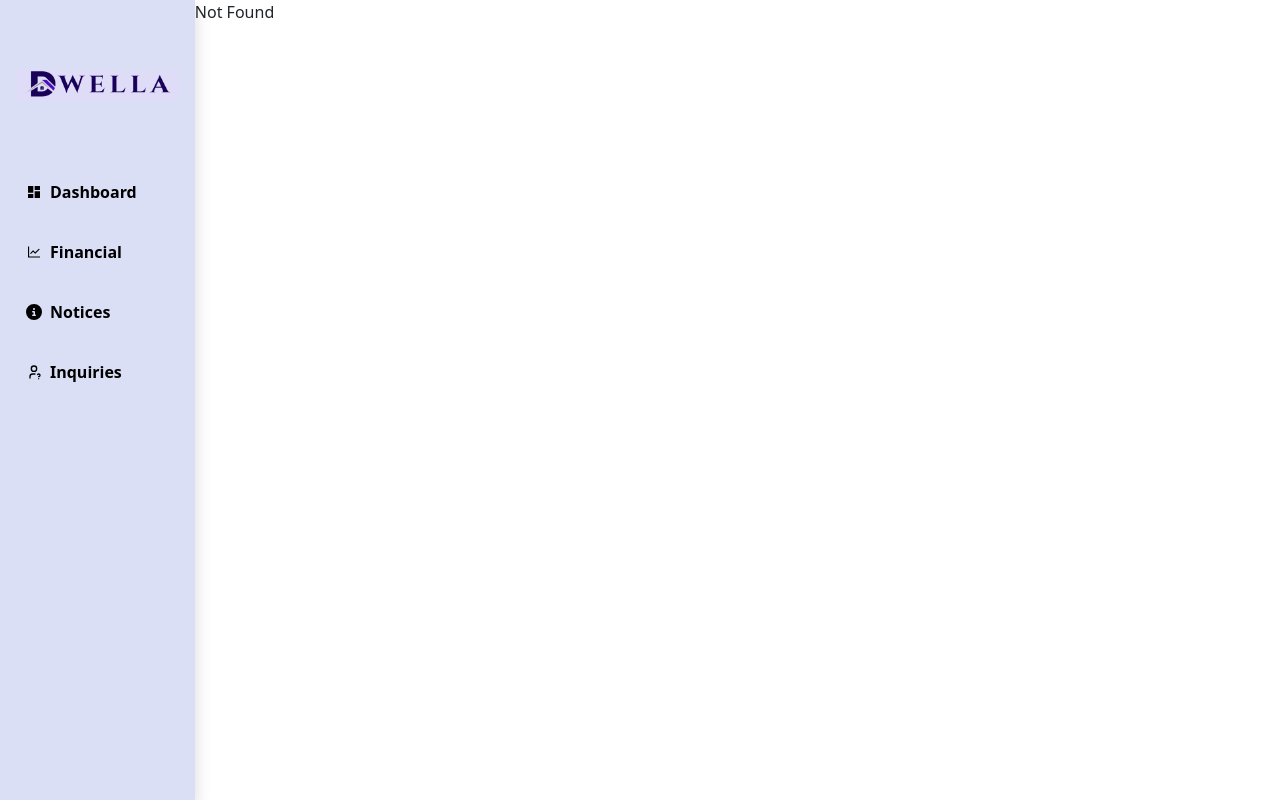
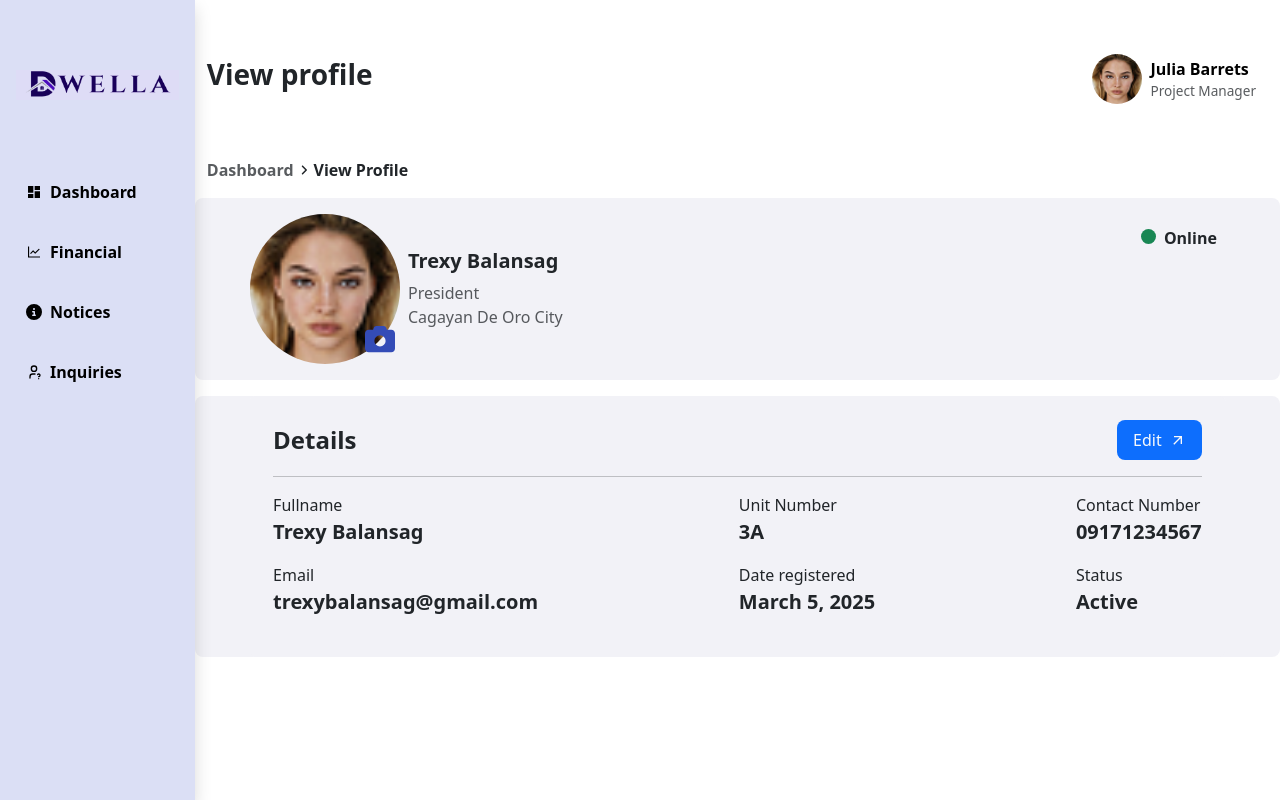
Before and after one commit to eimanncalderon0711/dwella-web, a React (Vite) app: page /resident/profile in a window 1280 px wide. Before the commit this address had no page. Built offline with nearby package versions, Linux system fonts and the light colour scheme.

Commit message:
Create profile page and its components

```diff
--- a/src/components/Header.tsx
+++ b/src/components/Header.tsx
@@ -1,6 +1,7 @@
 import { Dropdown } from 'react-bootstrap'
 import  logo from "../assets/_ 1.png"
 import type { ReactNode } from 'react'
+import { useNavigate } from '@tanstack/react-router';
 
 
 interface HeaderProps {
@@ -8,6 +9,8 @@ interface HeaderProps {
 };
 
 function Header({children} : HeaderProps) {
+  const navigate = useNavigate();
+
   return (
     <div className="d-flex justify-content-start flex-column-reverse flex-sm-row justify-content-sm-between align-items-center gap-5 gap-md-3 flex-wrap-reverse">
         {children}
@@ -27,8 +30,8 @@ function Header({children} : HeaderProps) {
             </Dropdown.Toggle>
 
             <Dropdown.Menu>
-            <Dropdown.Item href="#/settings">Settings</Dropdown.Item>
-            <Dropdown.Item href="#/account">Account</Dropdown.Item>
+            <Dropdown.Item href="#/settings" onClick={() => navigate({to: '/resident/profile'})}>View Profile</Dropdown.Item>
+            <Dropdown.Item href="#/account" onClick={() => navigate({to: '/resident/contact'})}>Account Settings</Dropdown.Item>
             <Dropdown.Divider />
             <Dropdown.Item href="#/logout" className="text-danger">Logout</Dropdown.Item>
             </Dropdown.Menu>
--- /dev/null
+++ b/src/components/ProfileAvatar.tsx
@@ -0,0 +1,27 @@
+import { FaCamera } from "react-icons/fa6"
+import profile from "../assets/_ 1.png"
+import { Image } from "react-bootstrap"
+
+function ProfileAvatar() {
+  return (
+    <div className="p-3 d-flex align-items-center gap-2">
+
+      {/* Profile avatar */}
+        <div className="position-relative">
+            <Image src={profile} roundedCircle  width={150} height={150}/>
+            <div className="position-absolute" style={{bottom:10, right:5, cursor:"pointer"}}>
+                <FaCamera size={30} color="#344CB7"/>
+            </div>
+        </div>
+
+      {/* Side profile info */}
+        <div className="d-flex flex-column">
+            <h3 className="fw-bold fs-5">Trexy Balansag</h3>
+            <span className="text-muted">President</span>
+            <span className="text-muted">Cagayan De Oro City</span>
+        </div>
+    </div>
+  )
+}
+
+export default ProfileAvatar
--- /dev/null
+++ b/src/components/ProfileDetails.tsx
@@ -0,0 +1,47 @@
+import { Col, Row } from "react-bootstrap"
+import { MdArrowOutward } from "react-icons/md"
+
+function ProfileDetails() {
+  return (
+    <div className="p-4 rounded-3 m-auto" style={{ backgroundColor: "#F2F2F7", width: "90%"}}>
+
+        {/* Details Heading */}
+        <Row>
+            <Col className="d-flex justify-content-between align-items-center">
+                <div className="fs-4 fw-bold">Details</div>
+                <div className="bg-primary px-3 py-2 text-light d-flex gap-2 align-items-center rounded-3">
+                    <span>Edit</span>
+                    <MdArrowOutward />
+                </div>
+            </Col>
+        </Row>
+        <hr />
+
+        {/* Profile Full Details */}
+        <Row className="d-flex flex-column">
+            <Col className="d-flex justify-content-between flex-wrap gap-2">
+                <div>
+                    <span className="">Fullname</span>
+                    <p className="fs-5 fw-bold">Trexy Balansag</p>
+                    <span className="">Email</span>
+                    <p className="fs-5 fw-bold">trexybalansag@gmail.com</p>
+                </div>
+                <div>
+                    <span className="">Unit Number</span>
+                    <p className="fs-5 fw-bold">3A</p>
+                    <span className="">Date registered</span>
+                    <p className="fs-5 fw-bold">March 5, 2025</p>
+                </div>
+                <div>
+                    <span className="">Contact Number</span>
+                    <p className="fs-5 fw-bold">09171234567</p>
+                    <span className="">Status</span>
+                    <p className="fs-5 fw-bold">Active</p>
+                </div>
+            </Col>
+        </Row>
+    </div>
+  )
+}
+
+export default ProfileDetails
--- /dev/null
+++ b/src/components/ProfileStatus.tsx
@@ -0,0 +1,14 @@
+import React from 'react'
+
+function ProfileStatus() {
+  return (
+
+    // Profile Status online/offline.
+    <div className='d-flex align-items-center gap-2 p-4 align-self-start'>
+        <div className='bg-success rounded-circle' style={{width: '15px', height:"15px"}}></div>
+        <span className='text-center fw-bold mt-1'>Online</span>
+    </div>
+  )
+}
+
+export default ProfileStatus
--- a/src/pages/resident/Contact.tsx
+++ b/src/pages/resident/Contact.tsx
@@ -49,7 +49,7 @@ function Contact() {
                 <Col xs={12}>
                     <Form.Group className="mb-3" controlId="formMessage">
                         <Form.Label >Message</Form.Label>
-                        <Form.Control as="textarea" type="text" placeholder="e.g., Water service will be unavailable on May 6 from 8AM–5PM."/>
+                        <Form.Control as="textarea" type="text" rows={4} placeholder="e.g., Water service will be unavailable on May 6 from 8AM–5PM."/>
                     </Form.Group>
                 </Col>
 
--- a/src/pages/resident/PayNow.tsx
+++ b/src/pages/resident/PayNow.tsx
@@ -60,7 +60,7 @@ function PayNow() {
                 <Col xs={12}>
                     <Form.Group className="mb-3" controlId="formRemarks">
                         <Form.Label >Remarks</Form.Label>
-                        <Form.Control as="textarea" type="text" placeholder="Remarks"/>
+                        <Form.Control as="textarea" type="text" rows={3} placeholder="Remarks"/>
                     </Form.Group>
                 </Col>
                 <Col className='d-flex gap-3 flex-wrap align-items-center justify-content-end mt-3'>
--- /dev/null
+++ b/src/pages/resident/Profile.tsx
@@ -0,0 +1,51 @@
+import React from "react";
+import { Col, Container, Row } from "react-bootstrap";
+import ProfileAvatar from "../../components/ProfileAvatar";
+import Header from "../../components/Header";
+import { FaAngleRight } from "react-icons/fa6";
+import ProfileStatus from "../../components/ProfileStatus";
+import ProfileDetails from "../../components/ProfileDetails";
+
+function Profile() {
+  return (
+    <Container
+      className="pt-5 d-flex flex-column w-100"
+      style={{ maxWidth: "70rem" }}
+    >
+      {/* Header component*/}
+      <Header>
+        <div className="d-flex gap-3">
+          <h3 className="fw-bold">View profile</h3>
+        </div>
+      </Header>
+
+
+     {/* Profile heading */}
+      <div className="d-flex align-items-center gap-1 pt-5 mb-3">
+        <span className="text-muted fw-bold d-flex align-items-center">
+          Dashboard
+        </span>
+        <FaAngleRight size={12} />
+        <span className="text-dark fw-bold d-flex align-items-center">
+          View Profile
+        </span>
+      </div>
+
+      {/* Top profile */}
+      <Row className="rounded-3" style={{ backgroundColor: "#F2F2F7" }}>
+        <Col xs={12} className="d-flex align-items-center flex-wrap justify-content-between m-auto" style={{width:"95%"}}>
+          <ProfileAvatar /> {/* Avatar photo */}
+          <ProfileStatus/>  {/* Online/Offline status */}
+        </Col>
+      </Row>
+
+      {/* Profile details */}
+      <Row className="rounded-3 mt-3" style={{ backgroundColor: "#F2F2F7" }}>
+          <ProfileDetails/> {/* Full profile details */}
+      </Row>
+
+    </Container>
+  );
+}
+
+export default Profile;
--- a/src/routeTree.gen.ts
+++ b/src/routeTree.gen.ts
@@ -22,6 +22,7 @@ import { Route as AuthDashboardImport } from './routes/_auth/dashboard'
 // Create Virtual Routes
 
 const ResidentRouteLazyImport = createFileRoute('/resident')()
+const ResidentProfileLazyImport = createFileRoute('/resident/profile')()
 const ResidentPaynowLazyImport = createFileRoute('/resident/paynow')()
 const ResidentNoticesLazyImport = createFileRoute('/resident/notices')()
 const ResidentInquiriesLazyImport = createFileRoute('/resident/inquiries')()
@@ -54,6 +55,14 @@ const IndexRoute = IndexImport.update({
   path: '/',
   getParentRoute: () => rootRoute,
 } as any)
+
+const ResidentProfileLazyRoute = ResidentProfileLazyImport.update({
+  id: '/profile',
+  path: '/profile',
+  getParentRoute: () => ResidentRouteLazyRoute,
+} as any).lazy(() =>
+  import('./routes/resident/profile.lazy').then((d) => d.Route),
+)
 
 const ResidentPaynowLazyRoute = ResidentPaynowLazyImport.update({
   id: '/paynow',
@@ -188,6 +197,13 @@ declare module '@tanstack/react-router' {
       preLoaderRoute: typeof ResidentPaynowLazyImport
       parentRoute: typeof ResidentRouteLazyImport
     }
+    '/resident/profile': {
+      id: '/resident/profile'
+      path: '/profile'
+      fullPath: '/resident/profile'
+      preLoaderRoute: typeof ResidentProfileLazyImport
+      parentRoute: typeof ResidentRouteLazyImport
+    }
   }
 }
 
@@ -212,6 +228,7 @@ interface ResidentRouteLazyRouteChildren {
   ResidentInquiriesLazyRoute: typeof ResidentInquiriesLazyRoute
   ResidentNoticesLazyRoute: typeof ResidentNoticesLazyRoute
   ResidentPaynowLazyRoute: typeof ResidentPaynowLazyRoute
+  ResidentProfileLazyRoute: typeof ResidentProfileLazyRoute
 }
 
 const ResidentRouteLazyRouteChildren: ResidentRouteLazyRouteChildren = {
@@ -221,6 +238,7 @@ const ResidentRouteLazyRouteChildren: ResidentRouteLazyRouteChildren = {
   ResidentInquiriesLazyRoute: ResidentInquiriesLazyRoute,
   ResidentNoticesLazyRoute: ResidentNoticesLazyRoute,
   ResidentPaynowLazyRoute: ResidentPaynowLazyRoute,
+  ResidentProfileLazyRoute: ResidentProfileLazyRoute,
 }
 
 const ResidentRouteLazyRouteWithChildren =
@@ -238,6 +256,7 @@ export interface FileRoutesByFullPath {
   '/resident/inquiries': typeof ResidentInquiriesLazyRoute
   '/resident/notices': typeof ResidentNoticesLazyRoute
   '/resident/paynow': typeof ResidentPaynowLazyRoute
+  '/resident/profile': typeof ResidentProfileLazyRoute
 }
 
 export interface FileRoutesByTo {
@@ -252,6 +271,7 @@ export interface FileRoutesByTo {
   '/resident/inquiries': typeof ResidentInquiriesLazyRoute
   '/resident/notices': typeof ResidentNoticesLazyRoute
   '/resident/paynow': typeof ResidentPaynowLazyRoute
+  '/resident/profile': typeof ResidentProfileLazyRoute
 }
 
 export interface FileRoutesById {
@@ -267,6 +287,7 @@ export interface FileRoutesById {
   '/resident/inquiries': typeof ResidentInquiriesLazyRoute
   '/resident/notices': typeof ResidentNoticesLazyRoute
   '/resident/paynow': typeof ResidentPaynowLazyRoute
+  '/resident/profile': typeof ResidentProfileLazyRoute
 }
 
 export interface FileRouteTypes {
@@ -283,6 +304,7 @@ export interface FileRouteTypes {
     | '/resident/inquiries'
     | '/resident/notices'
     | '/resident/paynow'
+    | '/resident/profile'
   fileRoutesByTo: FileRoutesByTo
   to:
     | '/'
@@ -296,6 +318,7 @@ export interface FileRouteTypes {
     | '/resident/inquiries'
     | '/resident/notices'
     | '/resident/paynow'
+    | '/resident/profile'
   id:
     | '__root__'
     | '/'
@@ -309,6 +332,7 @@ export interface FileRouteTypes {
     | '/resident/inquiries'
     | '/resident/notices'
     | '/resident/paynow'
+    | '/resident/profile'
   fileRoutesById: FileRoutesById
 }
 
@@ -362,7 +386,8 @@ export const routeTree = rootRoute
         "/resident/financial",
         "/resident/inquiries",
         "/resident/notices",
-        "/resident/paynow"
+        "/resident/paynow",
+        "/resident/profile"
       ]
     },
     "/_auth/dashboard": {
@@ -392,6 +417,10 @@ export const routeTree = rootRoute
     "/resident/paynow": {
       "filePath": "resident/paynow.lazy.tsx",
       "parent": "/resident"
+    },
+    "/resident/profile": {
+      "filePath": "resident/profile.lazy.tsx",
+      "parent": "/resident"
     }
   }
 }
--- a/src/routes/__root.tsx
+++ b/src/routes/__root.tsx
@@ -1,5 +1,6 @@
 import {createRootRouteWithContext,Outlet} from "@tanstack/react-router";
 import { useAuth } from "../contexts/auth/AuthContext";
+import { TanStackRouterDevtools } from "@tanstack/react-router-devtools";
 
 export const Route = createRootRouteWithContext<{
   auth: ReturnType<typeof useAuth>;
@@ -13,6 +14,7 @@ function __root() {
     <>
     {/* <Link to="/resident">Resident</Link> */}
     <Outlet />
+    <TanStackRouterDevtools/>
     </>
   )
 }
--- /dev/null
+++ b/src/routes/resident/profile.lazy.tsx
@@ -0,0 +1,10 @@
+import { createLazyFileRoute } from '@tanstack/react-router'
+import Profile from '../../pages/resident/Profile'
+
+export const Route = createLazyFileRoute('/resident/profile')({
+  component: RouteComponent,
+})
+
+function RouteComponent() {
+  return <Profile/>
+}
```
